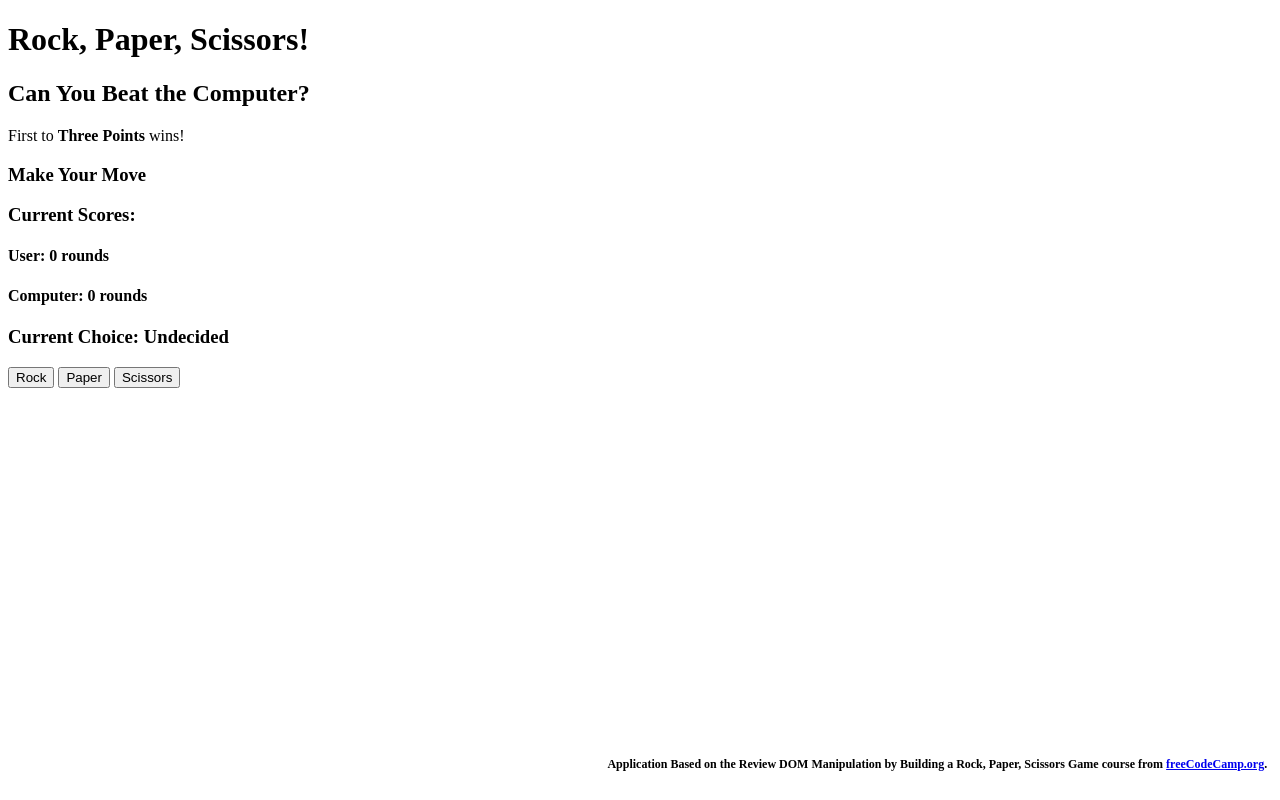
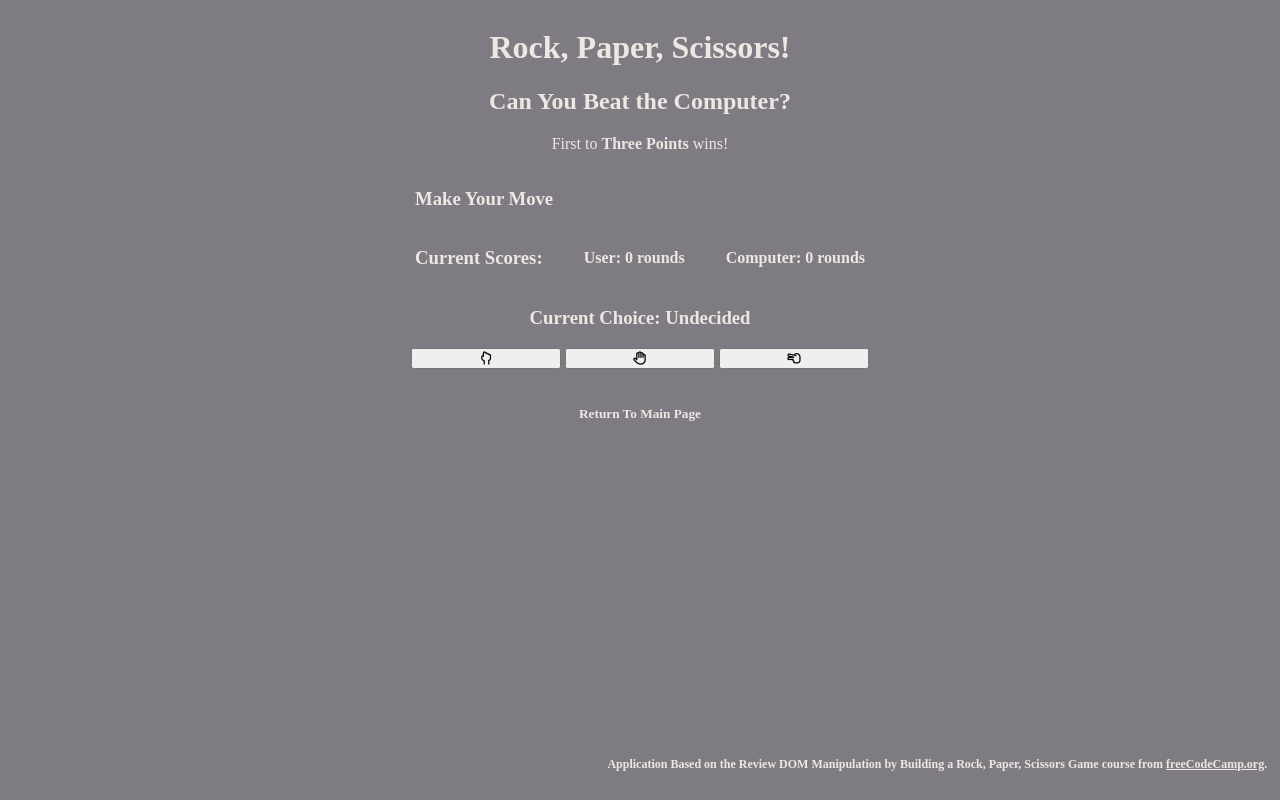
Before and after one commit to CMBVT2023/mini-game-roulette, a plain HTML site: page html/rps-game.html in a window 1280 px wide. Drawn offline with Linux system fonts and the light colour scheme.

Commit message:
Finished the css and started the new madlib game

```diff
--- a/html/rps-game.html
+++ b/html/rps-game.html
@@ -11,7 +11,6 @@
     <title>Rock Paper Scissors Game</title>
 </head>
 <body class="main-container">
-
     <div id="page-title">
         <h1>Rock, Paper, Scissors!</h1>
         <h2>Can You Beat the Computer?</h2>
@@ -22,28 +21,36 @@
         <h3 id="winnerDisplay" class="hidden">Congratulations, you Win!</h3>
         <h3 id="roundDisplay">Make Your Move</h3>
 
-        <div>
+        <div id="game-scores">
             <h3>Current Scores:</h3>
                 <h4>User: <span id="userScore">0</span> rounds</h4>
                 <h4>Computer: <span id="computerScore">0</span> rounds</h4>
         </div>
+
+        <h3 id="user-choice-display">Current Choice: <span id="userChoiceDisplay">Undecided</span></h3>
     </div>
 
     <div id="game-controls">
-        <h3>Current Choice: <span id="userChoiceDisplay">Undecided</span></h3>
 
         <div id="userChoices">
-            <input type="button" value="Rock">
-            <input type="button" value="Paper">
-            <input type="button" value="Scissors">
+            <button value="Rock"><i class="fa-regular fa-hand-back-fist"></i></button>
+            <button value="Paper"><i class="fa-regular fa-hand"></i></button>
+            <button value="Scissors"><i class="fa-regular fa-hand-scissors"></i></button>
         </div>
+        <div id="gameButtons">
             <button id="confirmChoice" class="hidden">Play Round</button>
             <button id="resetBtn" class="hidden">Reset</button>
         </div>
+    </div>
+
+    <h5 class="return-button" id="return">Return To Main Page</h5>
 
     <h5 id="watermark">
         Application Based on the Review DOM Manipulation by Building a Rock, Paper, Scissors Game course from <a href="https://www.freecodecamp.org/learn/javascript-algorithms-and-data-structures-v8/#review-dom-manipulation-by-building-a-rock-paper-scissors-game">freeCodeCamp.org</a>. <br>
     </h5>
     <script src="../js/rps-game.js"></script>
+
+    <!-- Font Awesome Script -->
+    <script src="https://kit.fontawesome.com/2b74dc5e8a.js" crossorigin="anonymous"></script>
 </body>
 </html>
--- a/js/rps-game.js
+++ b/js/rps-game.js
@@ -1,3 +1,9 @@
+const returnBtn = document.getElementById('return');
+returnBtn.addEventListener('click', () => {
+    window.location.replace('../index.html')
+})
+
+
 class RockPaperScissors {
     constructor() {
         this._computerOptions = ['Rock', 'Paper', 'Scissors'];
@@ -31,15 +37,24 @@ class RockPaperScissors {
 
     // Loads all the default eventListeners for the webpage's elements.
     _loadEventListeners() {
-        let buttonList = this._userChoiceButtons.querySelectorAll('input');
+        let buttonList = this._userChoiceButtons.querySelectorAll('button');
         buttonList.forEach(button => {
             button.addEventListener('click', (e) => {
-                this._playerChoice = e.target.value;
-                this._loadChoices();
+                if (!e.target.value) {
+                    let button = e.target.parentElement;
+                    this._playerChoice = button.value;
+                    this._loadChoices();
+                } else {
+                    console.log(e.target.value)
+                    this._playerChoice = e.target.value;
+                    this._loadChoices();
+                }
             })
         })
 
         this._confirmChoiceBtn.addEventListener('click', this._playRound.bind(this));
+
+
     }
 
     // Sets the values of the player's choice and the computer's choice, and then displays the play round
--- a/style.css
+++ b/style.css
@@ -1,11 +1,38 @@
+:root {
+    --main-background-color: #7F7B82;
+    --secondary-background-color: #16DB93;
+    --outline-color: #797270;
+    --main-text-color: #EDE7E3;
+    --secondary-text-color: #172121;
+}
+
 html {
     height: 100vh;
     width: 100vw;
     overflow: hidden;
 }
 
+.main-container {
+    background-color: var(--main-background-color);
+    color: var(--main-text-color);
+}
+
+a:link, a:visited {
+    color: var(--main-text-color);
+}
+
+a:hover {
+    color: var(--secondary-text-color);
+}
+
 .hidden {
     display: none;
+}
+
+.return-button:hover {
+    transform: scale(1.1);
+    color: var(--secondary-text-color);
+    cursor: pointer;
 }
 
 #watermark {
--- a/styles/rps-game.css
+++ b/styles/rps-game.css
@@ -0,0 +1,29 @@
+.main-container {
+    display: flex;
+    justify-content: center;
+    align-items: center;
+    flex-direction: column;
+}
+
+#page-title {
+    text-align: center;
+}
+
+#user-choice-display {
+    text-align: center;
+}
+
+#game-scores {
+    display: flex;
+    justify-content: space-between;
+    width: 450px;
+}
+
+#gameButtons {
+    margin-top: 15px;
+    text-align: center;
+}
+
+button {
+    width: 150px;
+}
```
Also changed, not shown: html/madlib-game.html (added, +38 -0 lines), index.html (+4 -4 lines), js/madlib-game.js (added), styles/madlib-game.css (added). Lines whose indentation alone changed are shown as unchanged.
